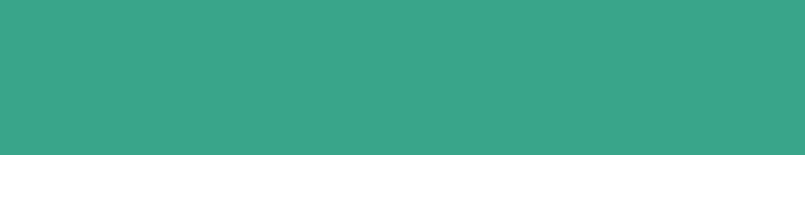
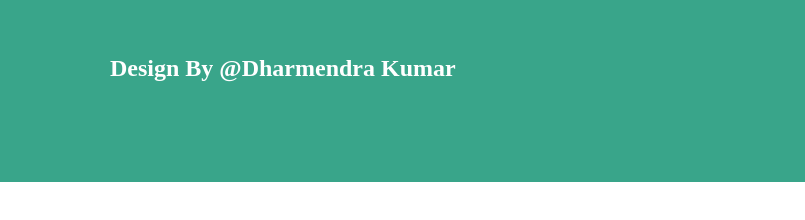
Before and after one commit to Coderdharmendra/geekster-24-02-2022.gothub.io, a plain HTML site: page index.html in a window 1280 px wide. Shown: the part 1846-2066 px from the top of the page, 0-805 px from the left. Drawn offline with Linux system fonts and the light colour scheme.

Commit message:
Update index.html

```diff
--- a/index.html
+++ b/index.html
@@ -141,8 +141,12 @@
                     <img src="./image/instagram.jpg" alt="">
                 </div>
             </div>
+            <div>
+                <h1>Design by @Dharmendra Kumar</h1>
+            </div>
         </footer>
     </section>
 </body>
 
 </html>
+</html>
```
